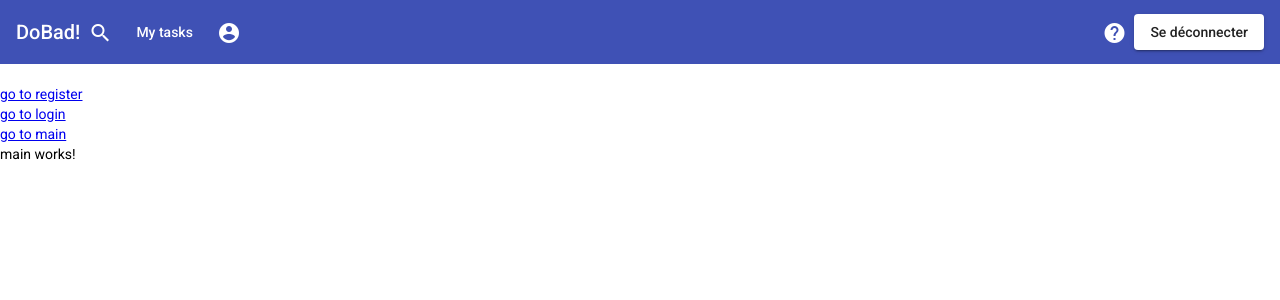
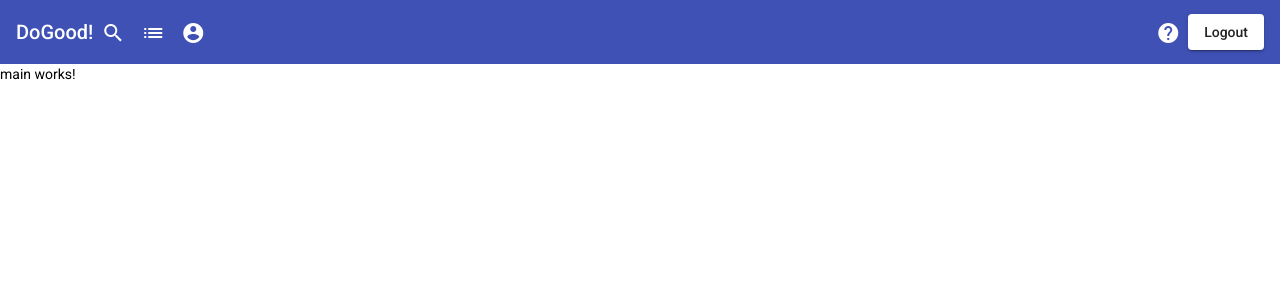
Before and after one commit to El-Mehdi-B/DoGood-Front, an Angular app: page / in a window 1280 px wide. Shown: the top 300 px of the page. Built offline with nearby package versions, Linux system fonts and the light colour scheme.

Commit message:
finished toolbar for logged and not logged with animation

```diff
--- a/src/app/app.component.html
+++ b/src/app/app.component.html
@@ -1,10 +1,4 @@
 <app-toolbar></app-toolbar>
-<br>
-<a [routerLink]="['/register']">go to register</a>
-<br>
-<a [routerLink]="['/login']">go to login</a>
-<br>
-<a [routerLink]="['']">go to main</a>
 
 <div [@fadeAnimation]="getRouterOutletState(o)">
     <router-outlet #o="outlet"></router-outlet>
--- a/src/app/components/toolbar/toolbar.component.html
+++ b/src/app/components/toolbar/toolbar.component.html
@@ -1,20 +1,23 @@
-<mat-toolbar color="primary">
-    <!--
-    <mat-toolbar-row *ngIf="false">
+<mat-toolbar color="primary" [@openClose]="toAnimate">
+
+    <mat-toolbar-row *ngIf="!toRender" >
       <h1>DoGood!</h1>
       <span class="menu-spacer"></span>
       <div>
-        <a mat-button [routerLink]="'/login'">Login</a>
-        <a mat-raised-button [routerLink]="'/register'">Register</a>
+        <a mat-button  [routerLink]="'/login'">Login</a>
+        <a mat-raised-button (click)="animate()" [routerLink]="'/register'">Register</a>
       </div>
     </mat-toolbar-row>
-    -->
-    <mat-toolbar-row *ngIf="true">
-        <h1>DoBad!</h1>
+
+    <mat-toolbar-row *ngIf="toRender" >
+        <h1>DoGood!</h1>
         <div>
         <a mat-icon-button [routerLink]="'/main'"><mat-icon aria-hidden="false" aria-label="rechercher">search</mat-icon>
         </a>
-          <a mat-button [routerLink]="'/tasks'">My tasks</a>
+          <a mat-icon-button [routerLink]="'/tasks'">
+            <mat-icon aria-hidden="false" aria-label="Profil">list</mat-icon>
+
+        </a>
           <a mat-icon-button [routerLink]="'/profil'">
             <mat-icon aria-hidden="false" aria-label="Profil">account_circle</mat-icon>
             </a>
@@ -22,7 +25,7 @@
         <span class="menu-spacer"></span>
         <div>
             <a mat-icon-button [routerLink]="'/about'"><mat-icon aria-hidden="false" aria-label="A propos">help</mat-icon></a>
-            <button mat-raised-button>Se déconnecter</button>
+            <button mat-raised-button (click)="animate()">Logout</button>
         </div>
       </mat-toolbar-row>
   </mat-toolbar>
--- a/src/app/components/toolbar/toolbar.component.ts
+++ b/src/app/components/toolbar/toolbar.component.ts
@@ -1,15 +1,39 @@
 import { Component, OnInit } from '@angular/core';
+import { trigger, animate, transition,state, style } from '@angular/animations';
 
 @Component({
   selector: 'app-toolbar',
   templateUrl: './toolbar.component.html',
-  styleUrls: ['./toolbar.component.scss']
+  styleUrls: ['./toolbar.component.scss'],
+  animations: [
+    trigger('openClose', [
+      // ...
+      state('up', style({
+        transform: 'translateY(-80px)',
+      })),
+      state('down', style({
+        transform: 'translateY(0)'
+      })),
+      transition('up => down', [
+        animate('500ms ease')
+      ]),
+      transition('down => up', [
+        animate('500ms ease')
+      ]),
+    ]),
+  ],
 })
 export class ToolbarComponent implements OnInit {
-
+  toAnimate='down';
+  toRender:boolean=true;
   constructor() { }
 
   ngOnInit(): void {
   }
+  animate(){
+    this.toAnimate = 'up';
+    setTimeout(()=> {this.toRender= !this.toRender, this.toAnimate='down'} ,500);
+
+  }
 
 }
```
